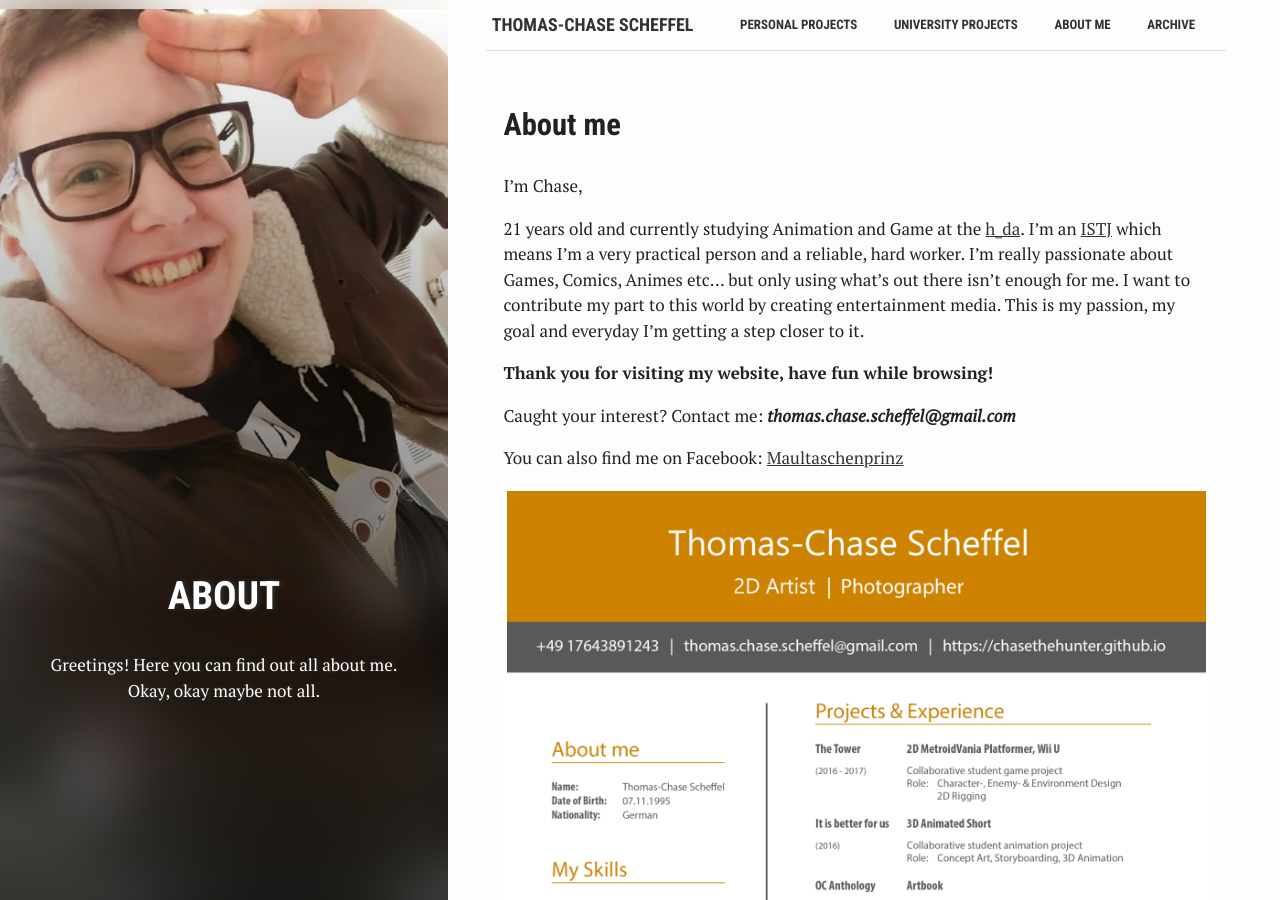
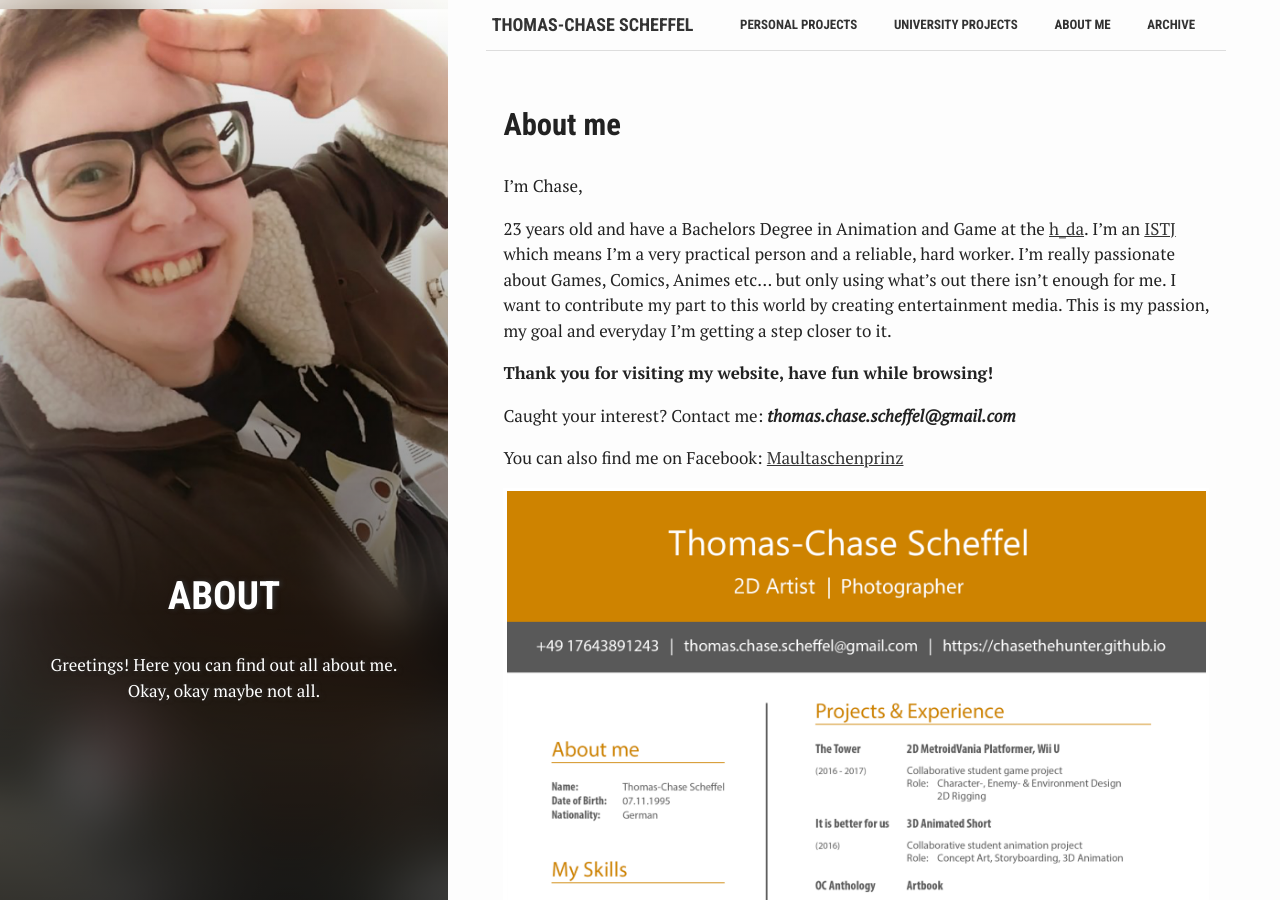
Before and after one commit to ChaseTheHunter/chasethehunter.github.io, a Jekyll site: the page built from about.md, in a window 1280 px wide and 900 px high. Built offline with Jekyll 4.4.1, drawn with Linux system fonts in a browser that asks for light colours.

Commit message:
Update about.md

```diff
--- a/about.md
+++ b/about.md
@@ -11,7 +11,7 @@ active: about
 ## **About me**
 I'm Chase,
 
-21 years old and currently studying Animation and Game at the [h_da](https://www.h-da.de/studium/studienangebot/studiengaenge/architektur-medien-und-design/animation-game-ba/). I'm an [ISTJ](https://www.16personalities.com/istj-personality) which means I'm a very practical person and a reliable, hard worker. I'm really passionate about Games, Comics, Animes etc... but only using what's out there isn't enough for me. I want to contribute my part to this world by creating entertainment media. This is my passion, my goal and everyday I'm getting a step closer to it.
+23 years old and have a Bachelors Degree in Animation and Game at the [h_da](https://www.h-da.de/studium/studienangebot/studiengaenge/architektur-medien-und-design/animation-game-ba/). I'm an [ISTJ](https://www.16personalities.com/istj-personality) which means I'm a very practical person and a reliable, hard worker. I'm really passionate about Games, Comics, Animes etc... but only using what's out there isn't enough for me. I want to contribute my part to this world by creating entertainment media. This is my passion, my goal and everyday I'm getting a step closer to it.
 
 **Thank you for visiting my website, have fun while browsing!**
 
```
